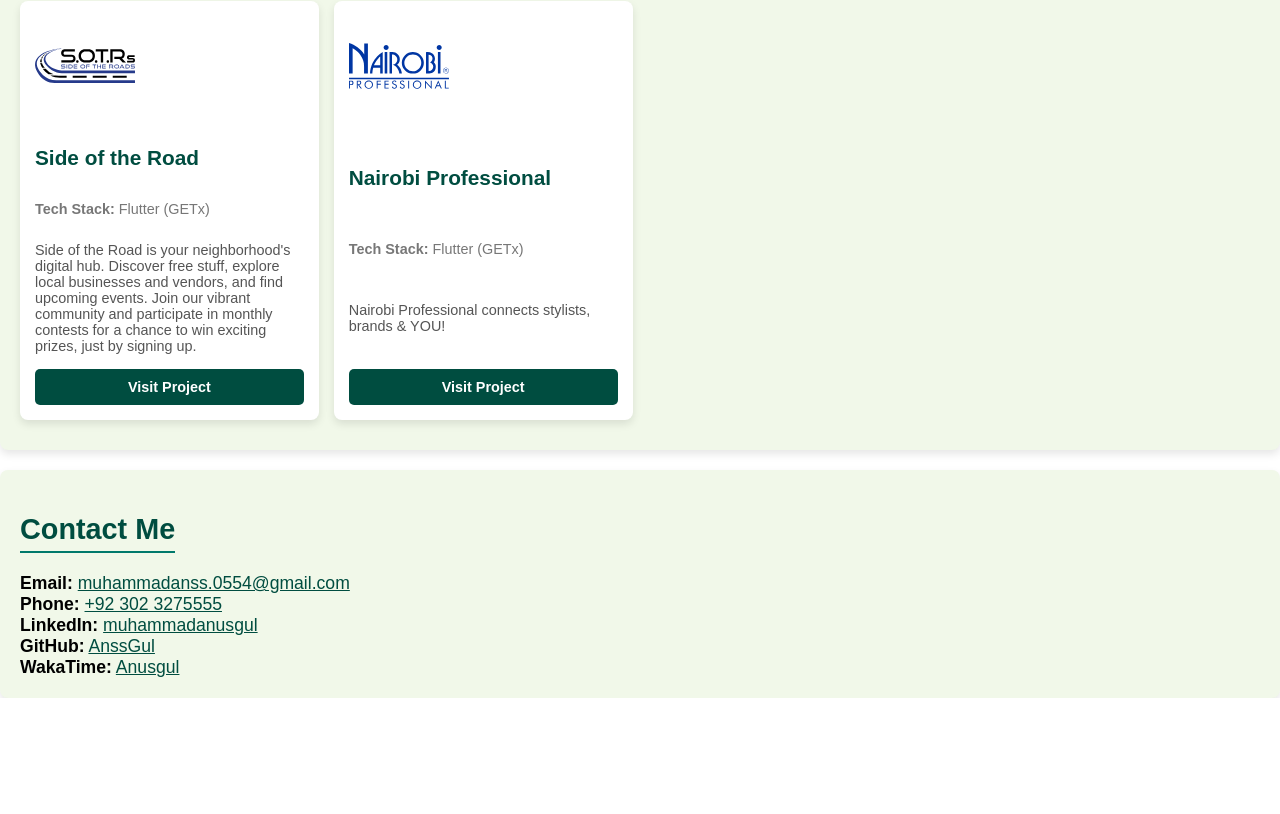
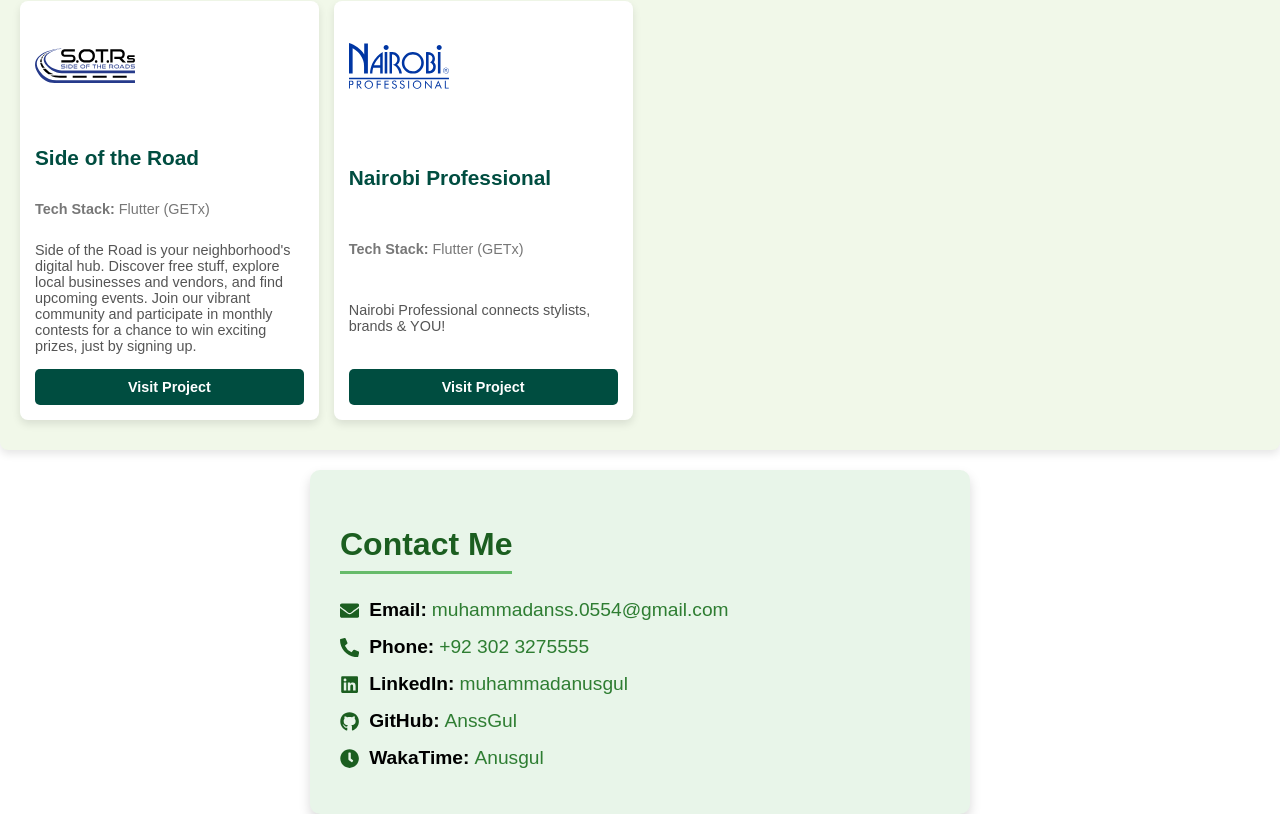
Before and after one commit to AnssGul/my_porfolio_Gul, a React (Create React App) app: page / in a window 1280 px wide. Shown: the part 1354-2168 px from the top of the page. Before the commit the page ends 2052 px from the top, so only its background shows below. Built offline with nearby package versions, Linux system fonts and the light colour scheme.

Commit message:
ui contact fixes

```diff
--- a/package.json
+++ b/package.json
@@ -6,6 +6,7 @@
     "cra-template": "1.2.0",
     "react": "^18.2.0",
     "react-dom": "^18.2.0",
+    "react-icons": "^5.4.0",
     "react-router-dom": "^7.1.1",
     "react-scripts": "^5.0.1",
     "web-vitals": "^2.1.4"
--- a/src/pages/home/components/contact.js
+++ b/src/pages/home/components/contact.js
@@ -1,37 +1,102 @@
 import React from "react";
+import { FaEnvelope, FaPhoneAlt, FaLinkedin, FaGithub, FaClock } from "react-icons/fa";
+
 const Contact = () => (
     <section style={{
-        backgroundColor: '#F1F8E9',
-        padding: '20px',
-        borderRadius: '8px',
+        backgroundColor: '#E8F5E9',
+        padding: '30px',
+        borderRadius: '10px',
         margin: '20px 0',
-        boxShadow: '0 4px 8px rgba(0, 0, 0, 0.1)',
+        boxShadow: '0 6px 12px rgba(0, 0, 0, 0.15)',
         width: '100%',
+        maxWidth: '600px',
+        marginLeft: 'auto',
+        marginRight: 'auto',
     }}>
         <h2 style={{
-            fontSize: '1.8em',
-            marginBottom: '20px',
-            color: '#004d40',
-            borderBottom: '2px solid #00796B',
+            fontSize: '2em',
+            marginBottom: '25px',
+            color: '#1B5E20',
+            textAlign: 'center',
+            borderBottom: '3px solid #66BB6A',
             display: 'inline-block',
-            paddingBottom: '5px',
+            paddingBottom: '8px',
         }}>
             Contact Me
         </h2>
         <ul style={{
             listStyleType: 'none',
             padding: 0,
-            textAlign: 'left',
             margin: '0 auto',
-            maxWidth: '100%',
-            fontSize: '1.1em',
+            fontSize: '1.2em',
         }}>
-            <li><strong>Email:</strong> <a href="mailto:muhammadanss.0554@gmail.com" style={{ color: '#004d40' }}>muhammadanss.0554@gmail.com</a></li>
-            <li><strong>Phone:</strong> <a href="tel:+923023275555" style={{ color: '#004d40' }}>+92 302 3275555</a></li>
-            <li><strong>LinkedIn:</strong> <a href="https://www.linkedin.com/in/muhammadanusgul" target="_blank" rel="noopener noreferrer" style={{ color: '#004d40' }}>muhammadanusgul</a></li>
-            <li><strong>GitHub:</strong> <a href="https://github.com/AnssGul" target="_blank" rel="noopener noreferrer" style={{ color: '#004d40' }}>AnssGul</a></li>
-            <li><strong>WakaTime:</strong> <a href="https://wakatime.com/@Anusgul" target="_blank" rel="noopener noreferrer" style={{ color: '#004d40' }}>Anusgul</a></li>
+            <li style={{
+                display: 'flex',
+                alignItems: 'center',
+                marginBottom: '15px',
+            }}>
+                <FaEnvelope style={{ color: '#1B5E20', marginRight: '10px' }} />
+                <strong>Email:</strong>
+                <a href="mailto:muhammadanss.0554@gmail.com" style={{
+                    color: '#2E7D32',
+                    textDecoration: 'none',
+                    marginLeft: '5px',
+                }}>muhammadanss.0554@gmail.com</a>
+            </li>
+            <li style={{
+                display: 'flex',
+                alignItems: 'center',
+                marginBottom: '15px',
+            }}>
+                <FaPhoneAlt style={{ color: '#1B5E20', marginRight: '10px' }} />
+                <strong>Phone:</strong>
+                <a href="tel:+923023275555" style={{
+                    color: '#2E7D32',
+                    textDecoration: 'none',
+                    marginLeft: '5px',
+                }}>+92 302 3275555</a>
+            </li>
+            <li style={{
+                display: 'flex',
+                alignItems: 'center',
+                marginBottom: '15px',
+            }}>
+                <FaLinkedin style={{ color: '#1B5E20', marginRight: '10px' }} />
+                <strong>LinkedIn:</strong>
+                <a href="https://www.linkedin.com/in/muhammadanusgull/" target="_blank" rel="noopener noreferrer" style={{
+                    color: '#2E7D32',
+                    textDecoration: 'none',
+                    marginLeft: '5px',
+                }}>muhammadanusgul</a>
+            </li>
+            <li style={{
+                display: 'flex',
+                alignItems: 'center',
+                marginBottom: '15px',
+            }}>
+                <FaGithub style={{ color: '#1B5E20', marginRight: '10px' }} />
+                <strong>GitHub:</strong>
+                <a href="https://github.com/AnssGul" target="_blank" rel="noopener noreferrer" style={{
+                    color: '#2E7D32',
+                    textDecoration: 'none',
+                    marginLeft: '5px',
+                }}>AnssGul</a>
+            </li>
+            <li style={{
+                display: 'flex',
+                alignItems: 'center',
+                marginBottom: '15px',
+            }}>
+                <FaClock style={{ color: '#1B5E20', marginRight: '10px' }} />
+                <strong>WakaTime:</strong>
+                <a href="https://wakatime.com/@Anusgul" target="_blank" rel="noopener noreferrer" style={{
+                    color: '#2E7D32',
+                    textDecoration: 'none',
+                    marginLeft: '5px',
+                }}>Anusgul</a>
+            </li>
         </ul>
     </section>
 );
+
 export default Contact;
```
Also changed, not shown: 1 other file (tests, documents, lock files or other folders).
